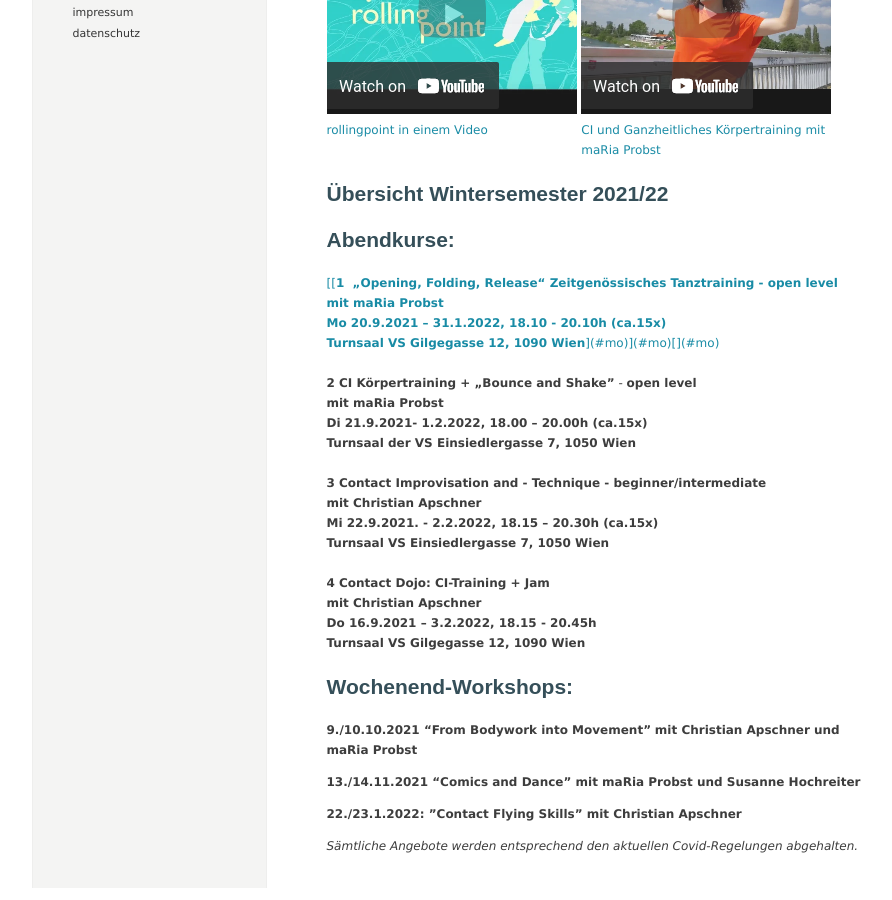
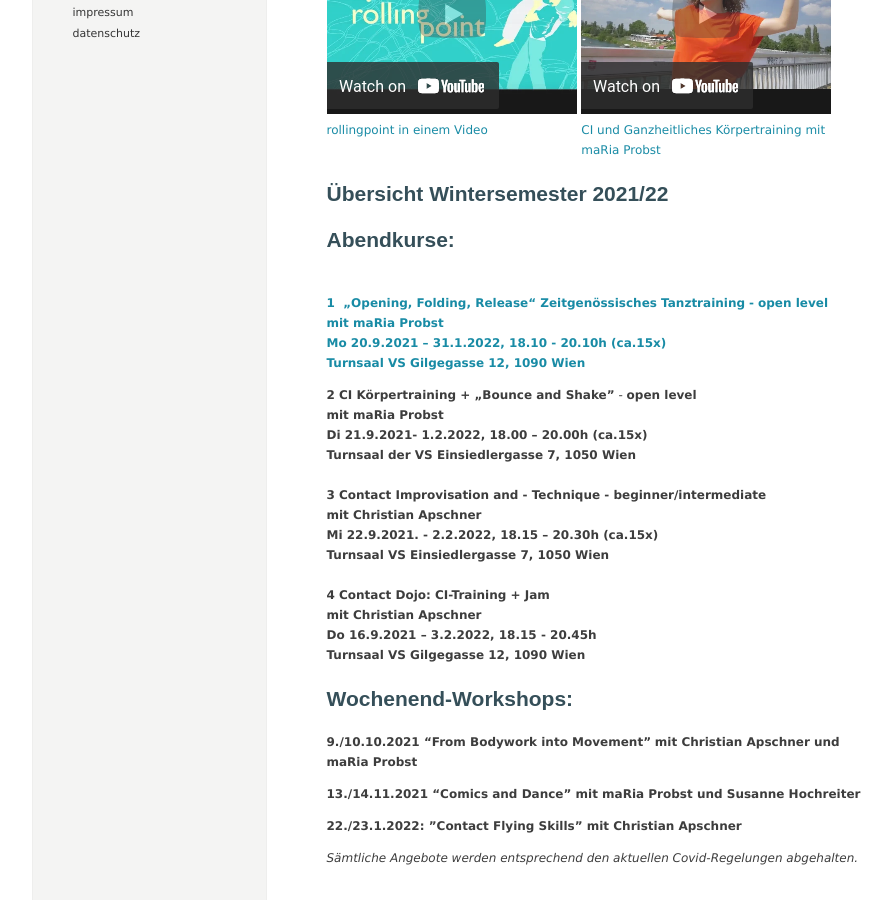
Before and after one commit to manulari/rollingpointat, a Jekyll site: the page built from _all_pages/index.md, in a window 1280 px wide and 900 px high, scrolled down 747 px. Shown: the whole window, without its empty margins (152-1044 px from the left). Built offline with Jekyll 4.4.1, drawn with Linux system fonts in a browser that asks for light colours; part of the change alters nothing that is shown.

```diff
--- a/_all_pages/index.md
+++ b/_all_pages/index.md
@@ -20,11 +20,12 @@ Fotocredit: Johannes Stolba
 
 <div class="named-anchor" id="1"></div>
 
-[](#mo)[[[**1  „Opening, Folding, Release“ Zeitgenössisches Tanztraining - open level**\
+\
+[**1  „Opening, Folding, Release“ Zeitgenössisches Tanztraining** **\- open level**\
 **mit maRia Probst**  \
 **Mo 20.9.2021 – 31.1.2022, 18.10 - 20.10h (ca.15x)**\
-**Turnsaal VS Gilgegasse 12, 1090 Wien**](#mo)](#mo)](#/kurse/mo)[[](#mo)](#mo)[](#mo)\
-\
+**Turnsaal VS Gilgegasse 12, 1090 Wien**](mo)
+
 **2 CI Körpertraining + „Bounce and Shake"** - **open level**\
 **mit maRia Probst**\
 **Di 21.9.2021- 1.2.2022, 18.00 – 20.00h (ca.15x)**\
```
